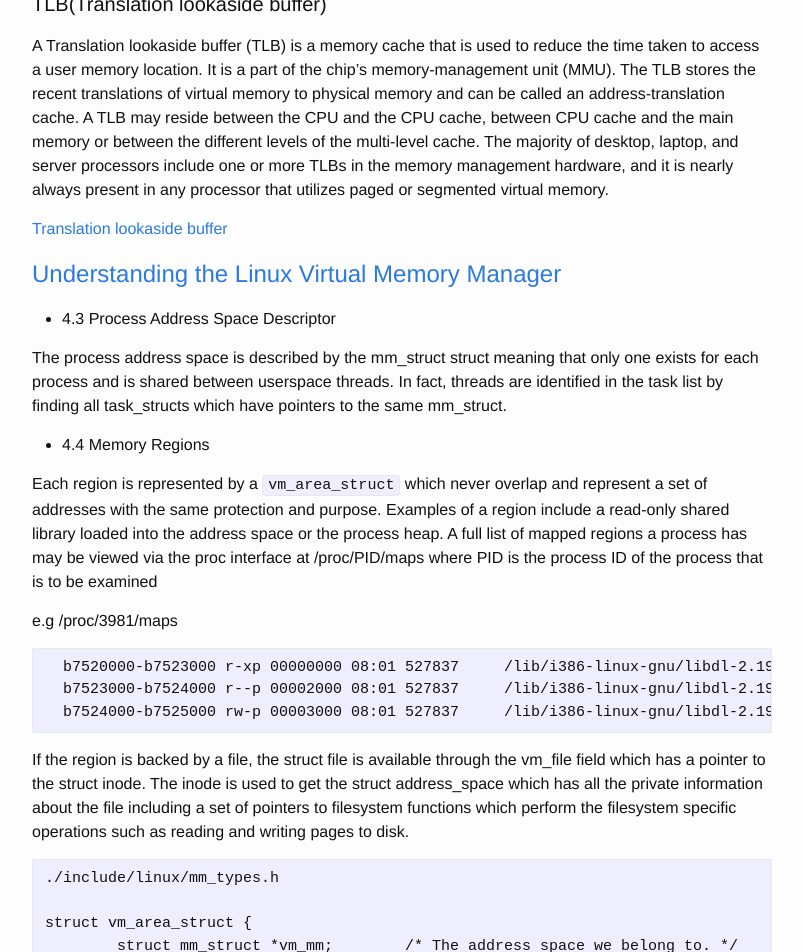
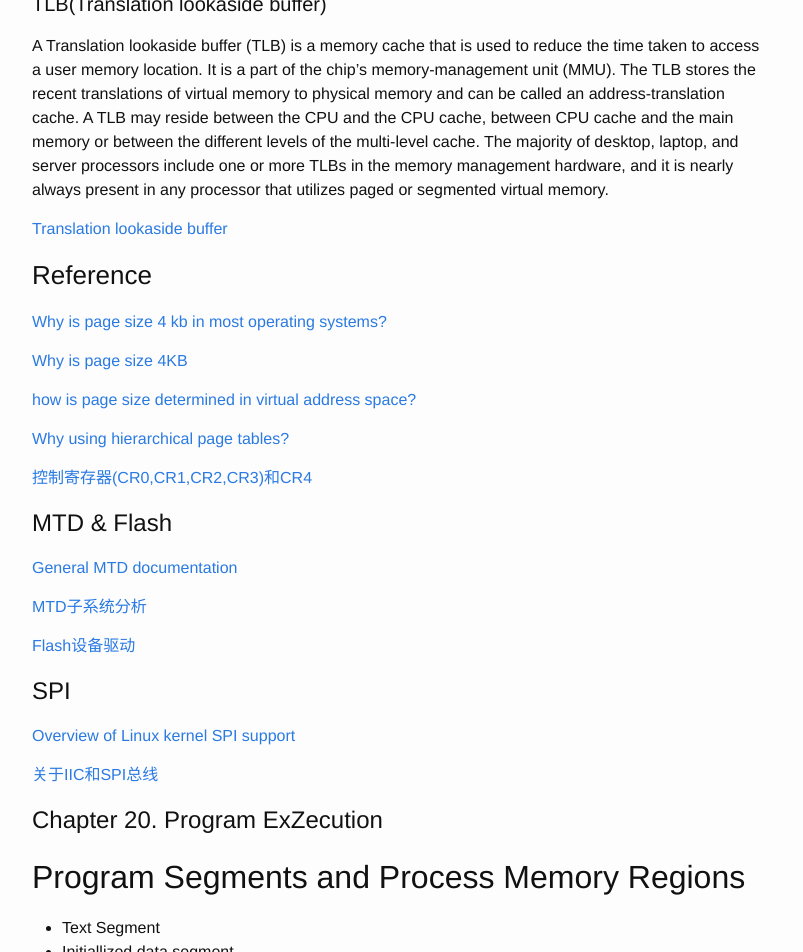
Before and after one commit to abiaog/abiaog.github.io, a Jekyll site: the page built from _posts/2017-02-14-Understanding-the-Linux-Kernel.markdown, in a window 1280 px wide and 1400 px high, scrolled down 6079 px. Shown: the top 952 px of the window, without its empty margins (238-1041 px from the left). Built offline with Jekyll 4.4.1, drawn with Linux system fonts in a browser that asks for light colours; some of the changed text lies outside the part shown.

Commit message:
Linux virtual memory management

```diff
--- a/_posts/2017-02-14-Understanding-the-Linux-Kernel.markdown
+++ b/_posts/2017-02-14-Understanding-the-Linux-Kernel.markdown
@@ -296,46 +296,6 @@ A Translation lookaside buffer (TLB) is a memory cache that is used to reduce th
 
 
 
-# [Understanding the Linux Virtual Memory Manager](https://www.kernel.org/doc/gorman/html/understand/)
-
-- 4.3  Process Address Space Descriptor
-
-The process address space is described by the mm_struct struct meaning that only one exists for each process and is shared between userspace threads. In fact, threads are identified in the task list by finding all task_structs which have pointers to the same mm_struct.
-
-- 4.4 Memory Regions
-
-Each region is represented by a `vm_area_struct` which never overlap and represent a set of addresses with the same protection and purpose. Examples of a region include a read-only shared library loaded into the address space or the process heap. A full list of mapped regions a process has may be viewed via the proc interface at /proc/PID/maps where PID is the process ID of the process that is to be examined
-
-e.g /proc/3981/maps
-
-      b7520000-b7523000 r-xp 00000000 08:01 527837     /lib/i386-linux-gnu/libdl-2.19.so
-      b7523000-b7524000 r--p 00002000 08:01 527837     /lib/i386-linux-gnu/libdl-2.19.so
-      b7524000-b7525000 rw-p 00003000 08:01 527837     /lib/i386-linux-gnu/libdl-2.19.so
-
-
-If the region is backed by a file, the struct file is available through the vm_file field which has a pointer to the struct inode. The inode is used to get the struct address_space which has all the private information about the file including a set of pointers to filesystem functions which perform the filesystem specific operations such as reading and writing pages to disk.
-
-	./include/linux/mm_types.h
-
-	struct vm_area_struct {
-		struct mm_struct *vm_mm;	/* The address space we belong to. */
-		struct file * vm_file;		/* File we map to (can be NULL). */
-	};
-
-
-	./include/linux/fs.h
-
-	struct file {
-		struct inode		*f_inode;	/* cached value */
-	};
-
-	struct inode {
-		struct address_space	*i_mapping;
-	};
-
-[![process_address_space_structures.png](https://s19.postimg.org/r1h5v64r7/process_address_space_structures.png)](https://postimg.org/image/greqvxevj/)
-
-
 
 
 
```
Also changed, not shown: other parts of _posts/2017-02-14-Understanding-the-Linux-Kernel.markdown (+1 -1 lines), _posts/2017-08-04-Understanding-the-Linux-Virtual-Memory-Manager.markdown (added, +92 -0 lines), 1 other file.
